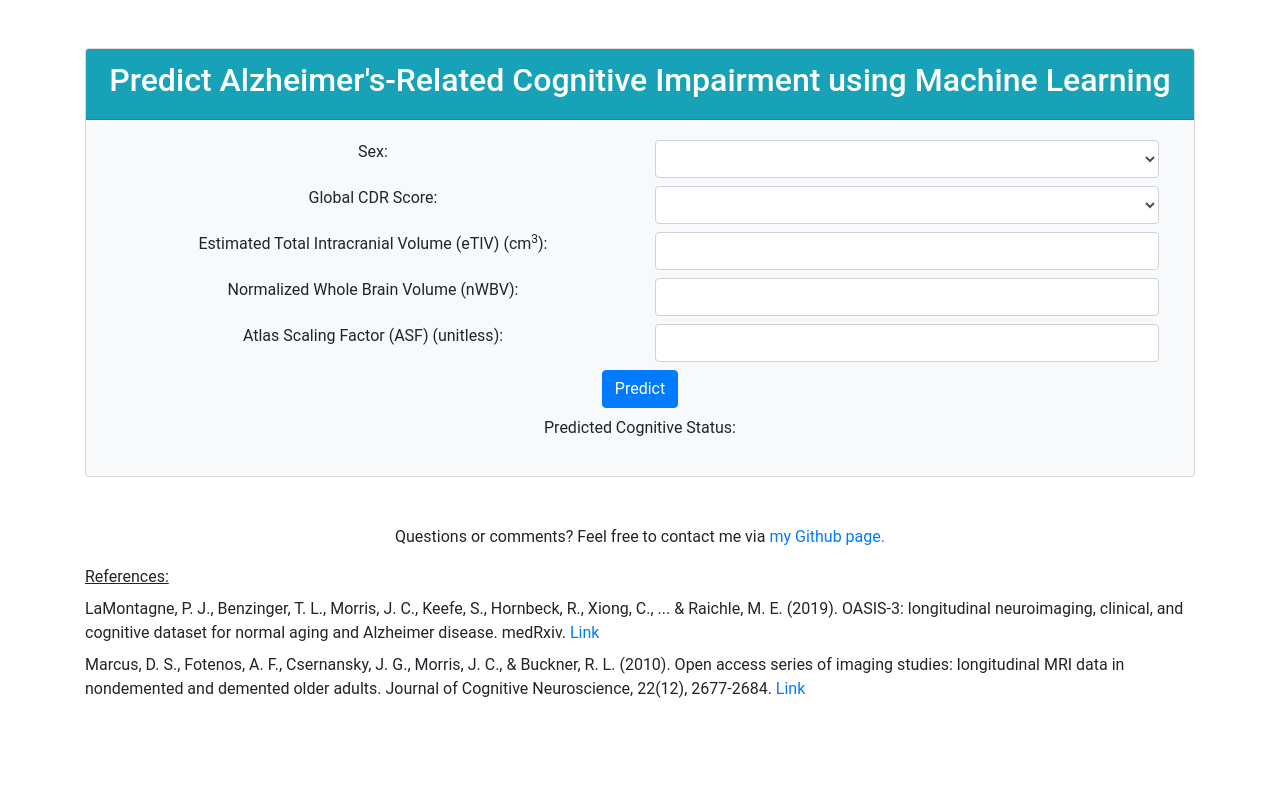
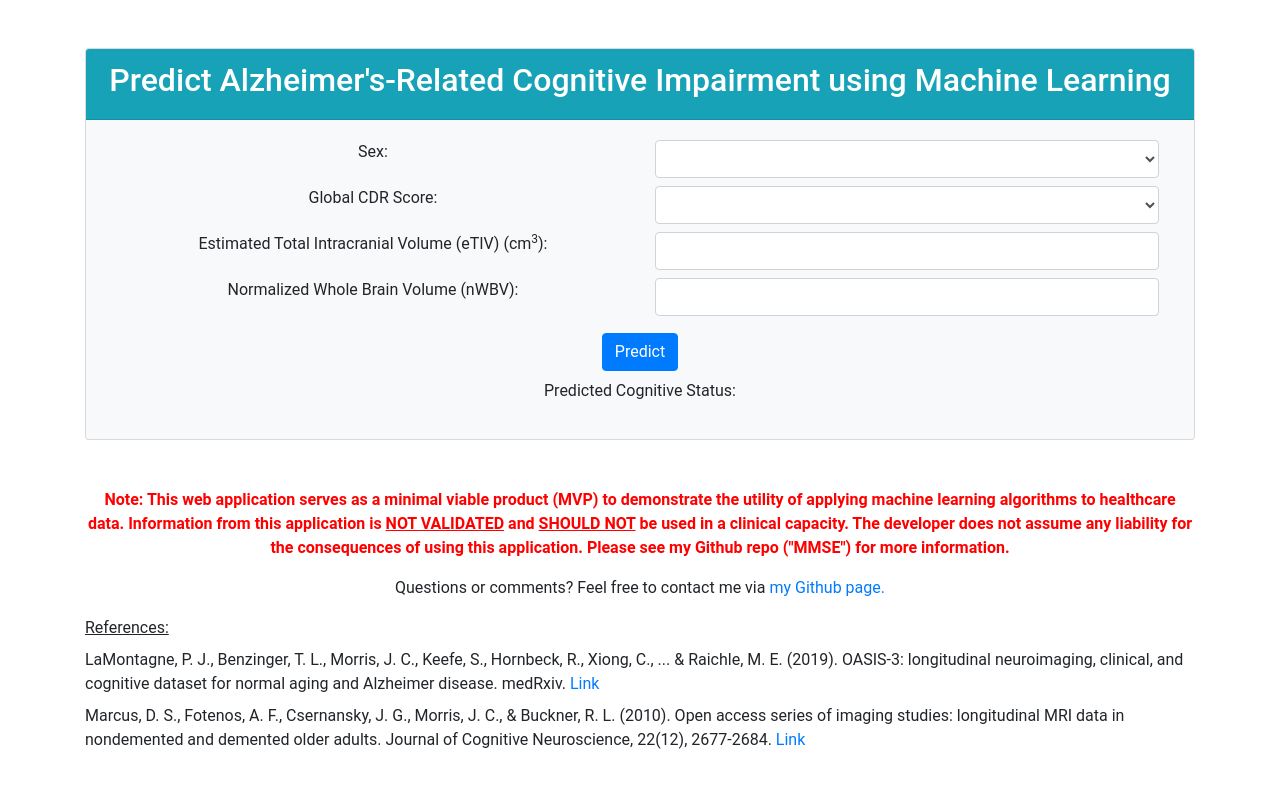
Before and after one commit to kkphd/MMSE, a Flask app: page / in a window 1280 px wide. Run offline with Flask 2, Linux system fonts and the light colour scheme; parts of the project's set-up code (start-up, migrations or seed data) failed here and were passed over; some libraries are stand-ins or nearby versions.

Commit message:
Updated data.

```diff
--- a/application.py
+++ b/application.py
@@ -1,38 +1,35 @@
 from flask import Flask, render_template, request, jsonify
 import pickle
-import json
 import numpy as np
-from sklearn.linear_model import LogisticRegression
-from sklearn.utils import resample
-from sklearn.model_selection import train_test_split
 from sklearn.preprocessing import RobustScaler
 
 
-app = Flask(__name__)
+application = Flask(__name__)
 
 
 # Load the model.
-model = pickle.load(open('model.pkl', 'rb'))
+model = pickle.load(open('desired_model.pkl', 'rb'))
 
-
-# Recall that features are listed in the following order: MF_01, CDR, eTIV, nWBV, ASF
-@app.route('/')
+# Recall that features are listed in the following order: [MF_01, CDR, eTIV, nWBV]
+@application.route('/')
 def home():
     return render_template('index.html')
 
 
-@app.route('/predict', methods=['POST'])
+@application.route('/predict', methods=['POST'])
 def predict():
     features = [float(x) for x in request.form.values()]
     print(f'Features going in: {features}')
     features_array = [np.array(features)]
-    prediction = model.predict(features_array)
+    scaled_features_array = RobustScaler().fit_transform(features_array)
+    prediction = model.predict(scaled_features_array)
+    print(prediction)
+    probability = print(model.predict_proba(scaled_features_array))
+    print(probability)
 
-    output = prediction[0]
-
-    if output == 0:
+    if prediction == 0:
         prediction_text = "Intact"
-    elif output == 1:
+    elif prediction == 1:
         prediction_text = "Impaired"
     else:
         prediction_text = ""
@@ -43,4 +40,4 @@ def predict():
 
 
 if __name__ == '__main__':
-    app.run()
+    application.run()
--- a/templates/index.html
+++ b/templates/index.html
@@ -32,7 +32,8 @@
 <body>
 <div class="container">
   <div class="card bg-light text-center mt-5">
-      <div class="bg-info card-header text-white"><h2>Predict Alzheimer's-Related Cognitive Impairment using Machine Learning</h2></div>
+    <div class="bg-info card-header text-white"><h2>Predict Alzheimer's-Related Cognitive Impairment using Machine
+      Learning</h2></div>
     <div class="card-body">
       <form method="post" action="{{ url_for('predict')}}">
         <!--User to Input Feature Characteristics-->
@@ -56,7 +57,7 @@
             <div class="col-sm">
               <select name="CDR" id="CDR" class="form-control">
                 <option value=""></option>
-              <option value="0">0 (None)</option>
+                <option value="0">0 (Normal)</option>
                 <option value="0.5">0.5 (Questionable)</option>
                 <option value="1">1 (Mild Impairment)</option>
                 <option value="2">2 (Moderate Impairment)</option>
@@ -65,8 +66,8 @@
             </div>
           </div>
           <div class="row mt-2">
-          <div  class="col-sm">
-            <label  for="eTIV">Estimated Total Intracranial Volume (eTIV) (cm<sup>3</sup>):</label>
+            <div class="col-sm">
+              <label for="eTIV">Estimated Total Intracranial Volume (eTIV) (cm<sup>3</sup>):</label>
             </div>
             <div class="col-sm">
               <input type="number" id="eTIV" name="eTIV" class="form-control" step=".001"/>
@@ -82,10 +83,6 @@
           </div>
           <div class="row mt-2">
             <div class="col-sm">
-            <label for="ASF">Atlas Scaling Factor (ASF) (unitless):</label>
-          </div>
-          <div class="col-sm">
-            <input type="number" id="ASF" name="ASF" class="form-control" step=".001"/>
             </div>
           </div>
           <input type="submit" value="Predict" class="btn btn-primary mt-2"/>
@@ -97,25 +94,33 @@
       </div>
     </div>
   </div>
-
   <p class="text-center mt-5">
-      Questions or comments? Feel free to contact me via <a href="http://www.github.com/kkphd">my Github page.</a>
+  <p align="center" style="color:red"><b>Note: This web application serves as a minimal
+    viable product (MVP) to demonstrate the utility of applying machine learning algorithms
+    to healthcare data. Information from this application is <u>NOT VALIDATED</u> and
+    <u>SHOULD NOT</u> be used in a clinical capacity. The developer does not assume any
+    liability for the consequences of using this application. Please see my Github
+    repo ("MMSE") for more information.</b>
 </p>
+  <p align="center">Questions or comments? Feel free to contact me via
+  <a href="http://www.github.com/kkphd">my Github page.</a></p>
       </div>
-  <div>
-  </div>
+</body>
   <div class="container">
     <span class="mt-3 text-bold"><u>References:</u></span>
     <div class="mt-2">
-        LaMontagne, P. J., Benzinger, T. L., Morris, J. C., Keefe, S., Hornbeck, R., Xiong, C., ... & Raichle, M. E. (2019).
-        OASIS-3: longitudinal neuroimaging, clinical, and cognitive dataset for normal aging and Alzheimer disease. medRxiv.
+      LaMontagne, P. J., Benzinger, T. L., Morris, J. C., Keefe, S., Hornbeck, R., Xiong, C., ... & Raichle, M. E.
+      (2019).
+      OASIS-3: longitudinal neuroimaging, clinical, and cognitive dataset for normal aging and Alzheimer disease.
+      medRxiv.
       <a href="https://www.medrxiv.org/content/10.1101/2019.12.13.19014902v1">Link</a>
-      </div>
       <div class="mt-2">
         Marcus, D. S., Fotenos, A. F., Csernansky, J. G., Morris, J. C., & Buckner, R. L. (2010). Open access series of
-        imaging studies: longitudinal MRI data in nondemented and demented older adults. Journal of Cognitive Neuroscience,
+        imaging studies: longitudinal MRI data in nondemented and demented older adults. Journal of Cognitive
+        Neuroscience,
         22(12), 2677-2684. <a href="https://www.ncbi.nlm.nih.gov/pmc/articles/PMC2895005/">Link</a>
       </div>
+</body>
+    <div>
     </div>
-</body>
 </html>
```
Also changed, not shown: Step_3_MMSE_ML_Models.py (+10 -13 lines). Lines whose indentation alone changed are shown as unchanged.
